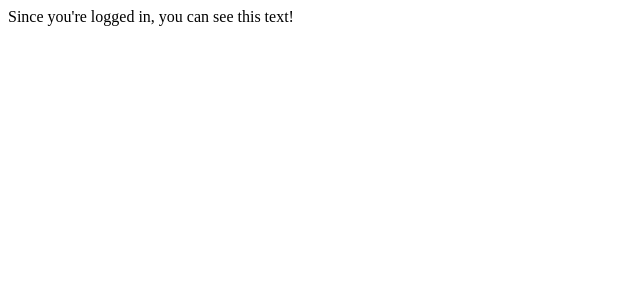
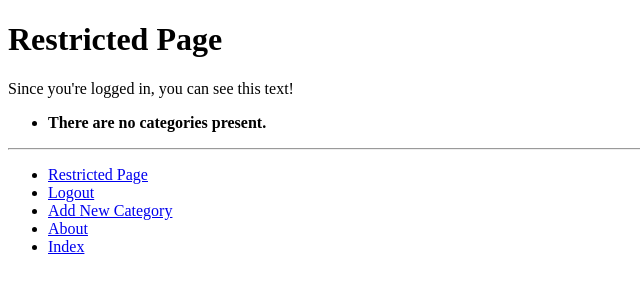
Before and after one commit to likahey99/tango_with_django_project, a Django app: page /rango/restricted/ in a window 1280 px wide. Shown: the top 300 px of the page, without its empty margins (0-640 px from the left). Run offline with Django 3.2, Linux system fonts and the light colour scheme; the visitor is signed in with stand-in values (Sample User, id 1); data that the repository does not hold is empty.

Commit message:
chapter 9 complete

```diff
--- a/rango/views.py
+++ b/rango/views.py
@@ -44,6 +44,8 @@ def about(request):
     return render(request, 'rango/about.html', context=context_dict)
     #return HttpResponse("Rango says here is the about page. Go to <a href='/rango/'>Index</a>")
 
+
+@login_required
 def add_category(request):
     form = CategoryForm()
     if request.method == 'POST':
@@ -58,6 +60,7 @@ def add_category(request):
     return render(request, 'rango/add_category.html', {'form': form})
 
 
+@login_required
 def add_page(request, category_name_slug):
     try:
         category = Category.objects.get(slug=category_name_slug)
@@ -136,8 +139,10 @@ def user_login(request):
 
 @login_required
 def restricted(request):
-    return HttpResponse("Since you're logged in, you can see this text!")
-
+    context_dict = {}
+    context_dict['restricted'] = "Since you're logged in, you can see this text!"
+    #return HttpResponse("Since you're logged in, you can see this text!")
+    return render(request, 'rango/restricted.html', context=context_dict)
 @login_required
 def user_logout(request):
     logout(request)
--- a/templates/rango/base.html
+++ b/templates/rango/base.html
@@ -27,13 +27,20 @@
         <hr />
         <div>
             <ul>
-                <li><a href="{% url 'rango:add_category' %}">Add a New Category</a></li>
+            {% if user.is_authenticated %}
+                <!-- Show these links when the user is logged in -->
+                <li><a href="{% url 'rango:restricted' %}">Restricted Page</a></li>
+                <li><a href="{% url 'rango:logout' %}">Logout</a></li>
+                <li><a href="{% url 'rango:add_category' %}">Add New Category</a></li>
+            {% else %}
+                <!-- Show these links when the user is NOT logged in -->
+                <li><a href="{% url 'rango:register' %}">Sign Up</a></li>
+                <li><a href="{% url 'rango:login' %}">Login</a></li>
+            {% endif %}
+            <!-- Outside the conditional statements, ALWAYS show -->
+
                 <li><a href="{% url 'rango:about' %}">About</a></li>
                 <li><a href="{% url 'rango:index' %}">Index</a></li>
-                <li><a href="{% url 'rango:register' %}">Sign Up</a></li>
-                <li><a href="{% url 'rango:login' %}">Login</a></li>
-                <li><a href="{% url 'rango:restricted' %}">Restricted Page</a></li>
-                <li><a href="{% url 'rango:logout' %}">Logout</a></li>
             </ul>
         </div>
     </body>
--- a/templates/rango/category.html
+++ b/templates/rango/category.html
@@ -22,9 +22,10 @@
     {% else %}
     <strong>No pages currently in category.</strong>
     {% endif %}
-
-    <a href="{% url 'rango:add_page' category.slug %}">Add Page</a> <br />
     {% else %}
     The specified category does not exist.
     {% endif %}
+    {% if user.is_authenticated %}
+    <a href="{% url 'rango:add_page' category.slug %}">Add Page</a> <br />
+    {% endif %}
 {% endblock %}
--- /dev/null
+++ b/templates/rango/restricted.html
@@ -0,0 +1,11 @@
+{% extends 'rango/base.html' %}
+{% load staticfiles %}
+
+{% block title_block %}
+    Restricted Page
+{% endblock %}
+
+{% block body_block %}
+<h1>Restricted Page</h1>
+Since you're logged in, you can see this text!<br />
+{% endblock %}
```
